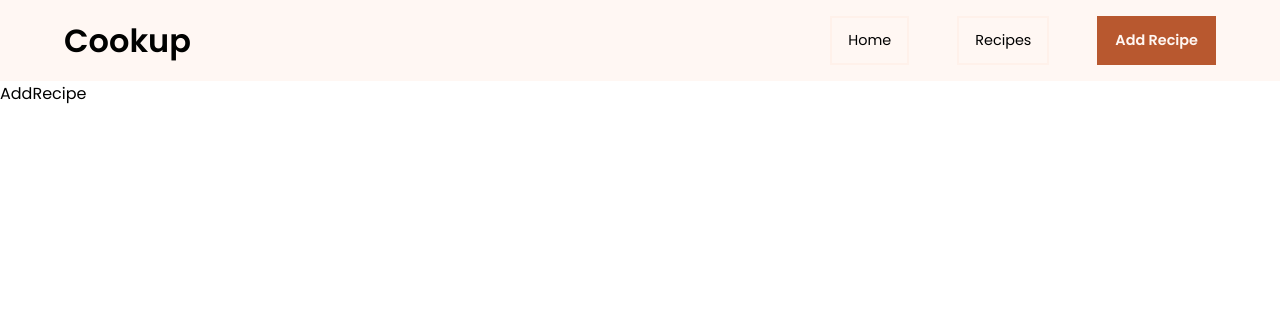
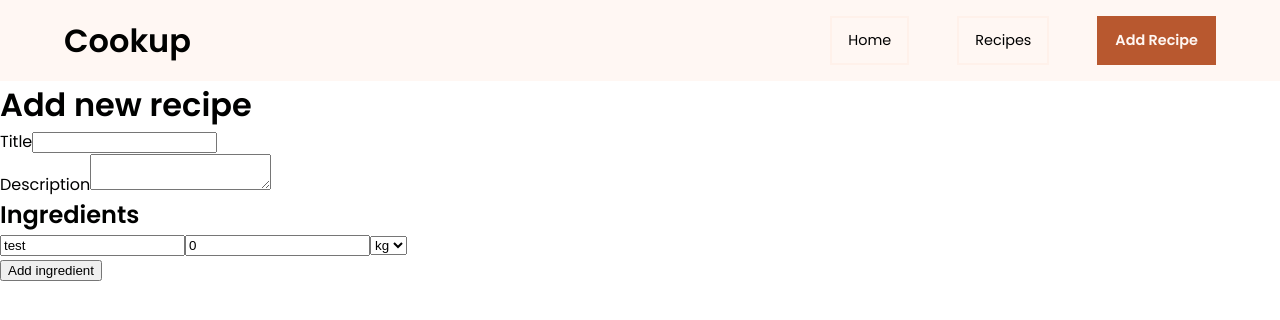
Before and after one commit to Ssevve/cookup-react-recipe-app, a React (Create React App) app: page /add in a window 1280 px wide. Shown: the top 320 px of the page. Built offline with nearby package versions, Linux system fonts and the light colour scheme; the HTML template or start-up script is replaced by a standard one.

Commit message:
Start working on the form to add new recipes

```diff
--- a/src/components/AddRecipe/index.jsx
+++ b/src/components/AddRecipe/index.jsx
@@ -1,3 +1,7 @@
+import RecipeForm from '../RecipeForm';
+
 export default function AddRecipe() {
-  return <div>AddRecipe</div>;
+  return (
+    <RecipeForm />
+  );
 }
--- /dev/null
+++ b/src/components/RecipeForm/index.jsx
@@ -0,0 +1,104 @@
+import { useState } from 'react';
+
+export default function RecipeForm() {
+  const emptyInstruction = {
+    instructionIndex: 0,
+    title: '',
+    text: '',
+  }
+
+  const emptyIngredient = {
+    name: 'test',
+    unit: 'kilogram',
+    unitShort: 'kg',
+    amount: 0,
+  };
+
+  // const [name, setName] = useState('');
+  // const [description, setDescription] = useState('');
+  // const [ingredients, setIngredients] = useState([emptyIngredient]);
+  // const [instructions, setInstruction] = useState([emptyInstruction]);
+
+  const [recipe, setRecipe] = useState({
+    name: '',
+    description: '',
+    ingredients: [emptyIngredient],
+    instructions: [emptyInstruction],
+  });
+
+  function addIngredient() {
+    setRecipe({
+      ...recipe,
+      ingredients: [
+        ...recipe.ingredients,
+        emptyIngredient,
+      ],
+    });
+  }
+
+  // TODO: fix editing when there are multiple ingredients
+  function handleIngredientChange(e) {
+    const { ingredients } = { ...recipe };
+    // const currentIngredients = ingredients;
+    const { name, value } = e.target;
+    const [propName, index] = name.split('-');
+
+    const ingredient = ingredients[index];
+    ingredient[propName] = value;
+
+    if (propName === 'unit') {
+      const optionIndex = e.nativeEvent.target.selectedIndex;
+      ingredient.unitShort = e.nativeEvent.target[optionIndex].text;
+      console.log(e.nativeEvent.target[optionIndex].text);
+    }
+
+
+    ingredients[index] = ingredient;
+
+    setRecipe({...recipe, ingredients});
+
+    console.log(recipe);
+  }
+
+  return (
+    <>
+      <h1>Add new recipe</h1>
+      <form action="">
+        <div className="form-group">
+          <label htmlFor="title">Title</label>
+          <input id="title" type="text" />
+        </div>
+        <div className="form-group">
+          <label htmlFor="description">Description</label>
+          <textarea id="description" />
+        </div>
+        <section className="form__ingredients">
+          <h2>Ingredients</h2>
+          <ul>
+            {recipe.ingredients.map((ingredient, index) => {
+              return (
+                <li key={index} className="form-group">
+                  <input onChange={handleIngredientChange} name={`name-${index}`} type="text" value={ingredient.name} />
+                  <input onChange={handleIngredientChange} name={`amount-${index}`} type="number" value={ingredient.amount} />
+                  <select onChange={handleIngredientChange} name={`unit-${index}`} value={ingredient.unit}>
+                    <option value="kilogram">kg</option>
+                    <option value="gram">g</option>
+                    <option value="liter">l</option>
+                    <option value="milliliter">ml</option>
+                  </select>
+                </li>
+              );
+            })}
+          </ul>
+          <button onClick={addIngredient} type="button">
+            Add ingredient
+          </button>
+        </section>
+
+        {/* - ingredients
+      - instructions
+      - image */}
+      </form>
+    </>
+  );
+}
```
